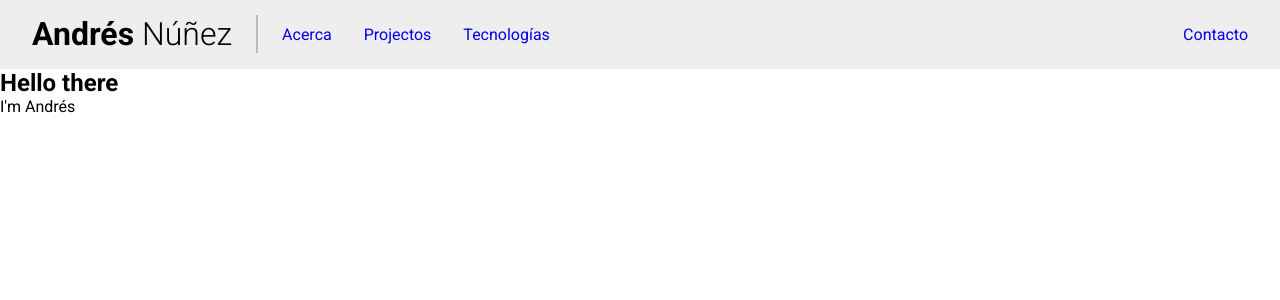
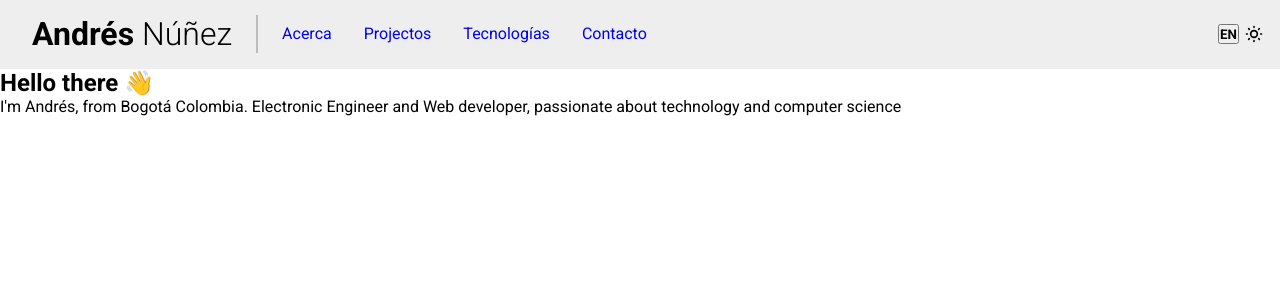
Before and after one commit to AndresNunezG/AndresNunezG.github.io, a React (Create React App) app: page / in a window 1280 px wide. Shown: the top 300 px of the page. Built offline with nearby package versions, Linux system fonts and the light colour scheme.

Commit message:
Navbar updated

```diff
--- a/package.json
+++ b/package.json
@@ -3,6 +3,7 @@
   "version": "0.1.0",
   "private": true,
   "dependencies": {
+    "@heroicons/react": "^1.0.3",
     "@testing-library/jest-dom": "^5.14.1",
     "@testing-library/react": "^11.2.7",
     "@testing-library/user-event": "^12.8.3",
--- a/src/components/About.jsx
+++ b/src/components/About.jsx
@@ -7,9 +7,12 @@ export default function About () {
     const data = aboutData[0];
     return (
         <section id="about">
-            <div>
-                <h1>{data.title}</h1>
-                <p>{data.content}</p>
+            <div className="About__text">
+                <h1 className="About__title">{data.title}</h1>
+                <p className="About__content">{data.content}</p>
+            </div>
+            <div className="About__image">
+
             </div>
         </section>
     )
--- a/src/components/Navbar.jsx
+++ b/src/components/Navbar.jsx
@@ -1,6 +1,7 @@
 import React from 'react';
 
 import { navbarData } from '../data.js';
+import { SunIcon } from '@heroicons/react/outline'
 import './styles/Navbar.css';
 
 export default function Navbar () {
@@ -16,9 +17,13 @@ export default function Navbar () {
                     <a href='about'>{data.about}</a>
                     <a href='projects'>{data.projects}</a>
                     <a href='techstack'>{data.techstack}</a>
+                    <a href="contact">{data.contact}</a>
                 </div>
                 <div className="Navbar__right">
-                    <a href="contact">{data.contact}</a>
+                    <button type="button">
+                        <h4>EN</h4>
+                    </button>
+                    <SunIcon className="Icon__sun" />
                 </div>
             </div>
         </header>
--- a/src/components/styles/Navbar.css
+++ b/src/components/styles/Navbar.css
@@ -39,3 +39,12 @@
     margin: 0 1em;
     text-decoration: none;
 }
+
+.Navbar__right {
+    display: flex;
+}
+
+.Icon__sun {
+    width: 20px;
+    margin-left: 5px;
+}
--- a/src/data.js
+++ b/src/data.js
@@ -15,11 +15,11 @@ export const navbarData = [
 
 export const aboutData = [
     {
-        title: "Hello there",
-        content: "I'm Andrés",
+        title: "Hello there 👋",
+        content: "I'm Andrés, from Bogotá Colombia. Electronic Engineer and Web developer, passionate about technology and computer science",
     },
     {
-        title: "Hola",
-        content: "Soy Andrés"
+        title: "Hola! 👋",
+        content: "Soy Andrés, de Bogotá Colombia. Ingeniero electrónico y desarrollador web, apasionado por la tecnología y el computer science"
     }
 ];
```
Also changed, not shown: 1 other file (tests, documents, lock files or other folders).
